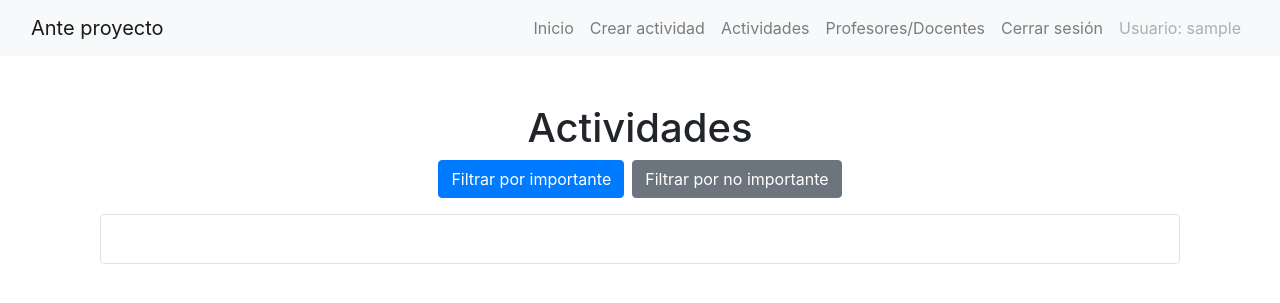
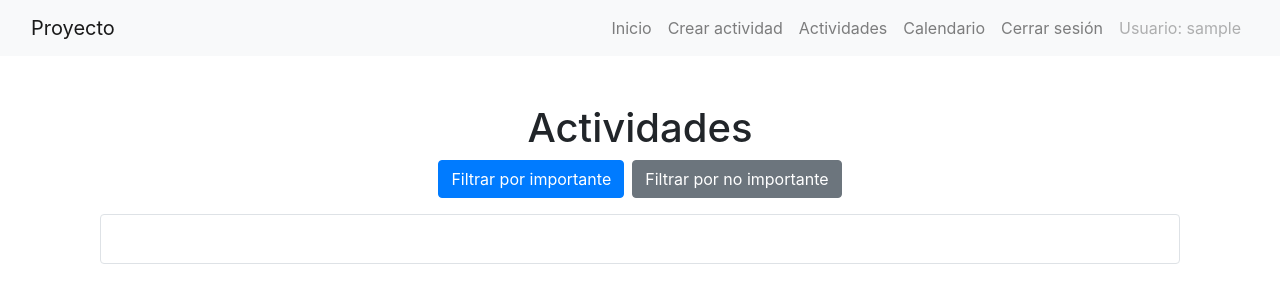
Before and after one commit to Shadowkirito123/Proyecto-final, a Django app: page /mostrar_actividad/ in a window 1280 px wide. Shown: the top 303 px of the page. Run offline with Django 5.2, Linux system fonts and the light colour scheme; the visitor is signed in with stand-in values (Sample User, id 1); data that the repository does not hold is empty; some libraries are stand-ins or nearby versions.

Commit message:
cambio en el menu se agrego el calendario

```diff
--- a/nuevoproject/templates/base.html
+++ b/nuevoproject/templates/base.html
@@ -9,7 +9,7 @@
 <body>
     <nav class="navbar navbar-expand-lg navbar-light bg-light">
         <div class="container-fluid">
-            <a class="navbar-brand" href="/">Ante proyecto</a>
+            <a class="navbar-brand" href="/">Proyecto</a>
             <button class="navbar-toggler" type="button" data-bs-toggle="collapse" data-bs-target="#navbarNav" aria-controls="navbarNav" aria-expanded="false" aria-label="Toggle navigation">
                 <span class="navbar-toggler-icon"></span>
             </button>
@@ -26,7 +26,7 @@
                             <a class="nav-link" href="{% url 'mostrar actividades' %}">Actividades</a>
                         </li>
                         <li class="nav-item">
-                            <a class="nav-link" href="{% url 'profesores' %}">Profesores/Docentes</a>
+                            <a class="nav-link" href="{% url 'calendario' %}">Calendario</a>
                         </li>
                         <li class="nav-item">
                             <a class="nav-link" href="{% url 'cerrar sesion' %}">Cerrar sesión</a>
```
